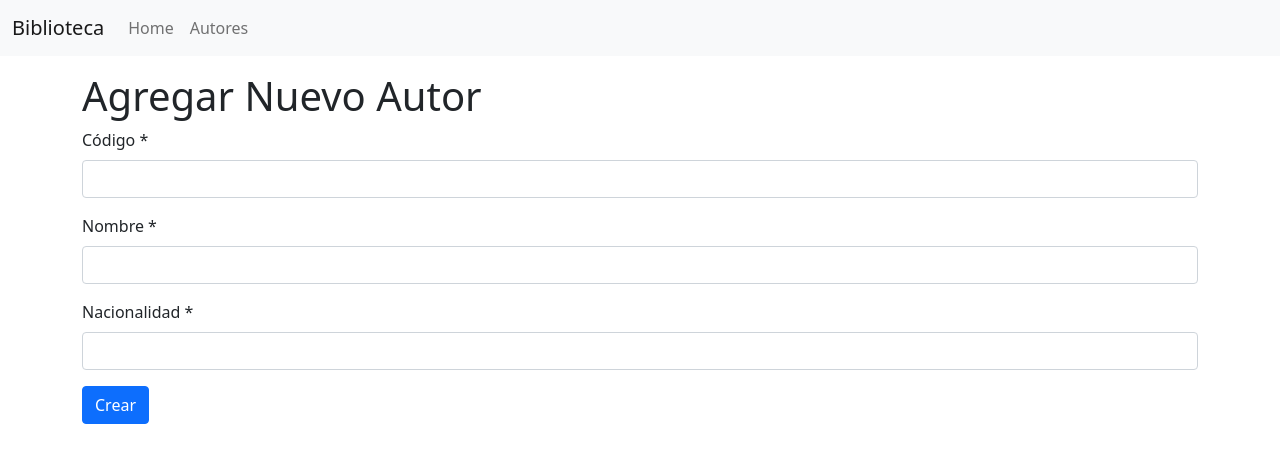
After one commit to EdisonPeM/mvc-django, a Django app: template biblioteca/templates/autores/nuevo.html in a window 1280 px wide. The commit adds this page. Shown: the top 463 px of the page. Run offline with Django 4.2, Linux system fonts and the light colour scheme; the template is opened without the code that fills it, so the values that code supplies are empty.

Commit message:
Add nuevo page

```diff
--- a/biblioteca/templates/autores/list.html
+++ b/biblioteca/templates/autores/list.html
@@ -1,8 +1,11 @@
 {% extends "layout.html" %}
-
 
 {% block content %}
 <h1>Autores Page</h1>
+
+<a href="{% url 'agregarAutor' %}" class="btn btn-link">Agregar Autor</a>
+
+<hr/>
 
 <ul>
   {% for autor in autores %}
--- /dev/null
+++ b/biblioteca/templates/autores/nuevo.html
@@ -0,0 +1,41 @@
+{% extends "layout.html" %}
+
+{% block content %}
+<h1>Agregar Nuevo Autor</h1>
+
+<form action="{% url 'agregarAutor' %}" method="post">
+  {% csrf_token %}
+  <div class="mb-3">
+    <label for="codigo" class="form-label">Código *</label>
+    <input
+      type="text"
+      class="form-control"
+      id="codigo"
+      name="codigo"
+      required
+    />
+  </div>
+  <div class="mb-3">
+    <label for="nombre" class="form-label">Nombre *</label>
+    <input
+      type="text"
+      class="form-control"
+      id="nombre"
+      name="nombre"
+      required
+    />
+  </div>
+  <div class="mb-3">
+    <label for="nacionalidad" class="form-label">Nacionalidad *</label>
+    <input
+      type="text"
+      class="form-control"
+      id="nacionalidad"
+      name="nacionalidad"
+      required
+    />
+  </div>
+
+  <button type="submit" class="btn btn-primary">Crear</button>
+</form>
+{% endblock %}
--- a/biblioteca/urls.py
+++ b/biblioteca/urls.py
@@ -4,7 +4,10 @@ from .controllers import autoresController
 
 autoresPatterns = [
     path('', autoresController.listar, name="listarAutores"),
-    path('/<str:codigo_autor>', autoresController.obtener, name="detalleAutor")
+    path('/nuevo', autoresController.agregar, name="agregarAutor"),
+    path('/detalle/<str:codigo_autor>', autoresController.obtener, name="detalleAutor"),
+    # path('/editar/<str:codigo_autor>', autoresController.obtener, name="editarAutor"),
+    # path('/eliminar/<str:codigo_autor>', autoresController.obtener, name="eliminarAutor")
 ]
 
 urlpatterns = [
```
Also changed, not shown: biblioteca/controllers/AutoresController.py (+2 -5 lines).
